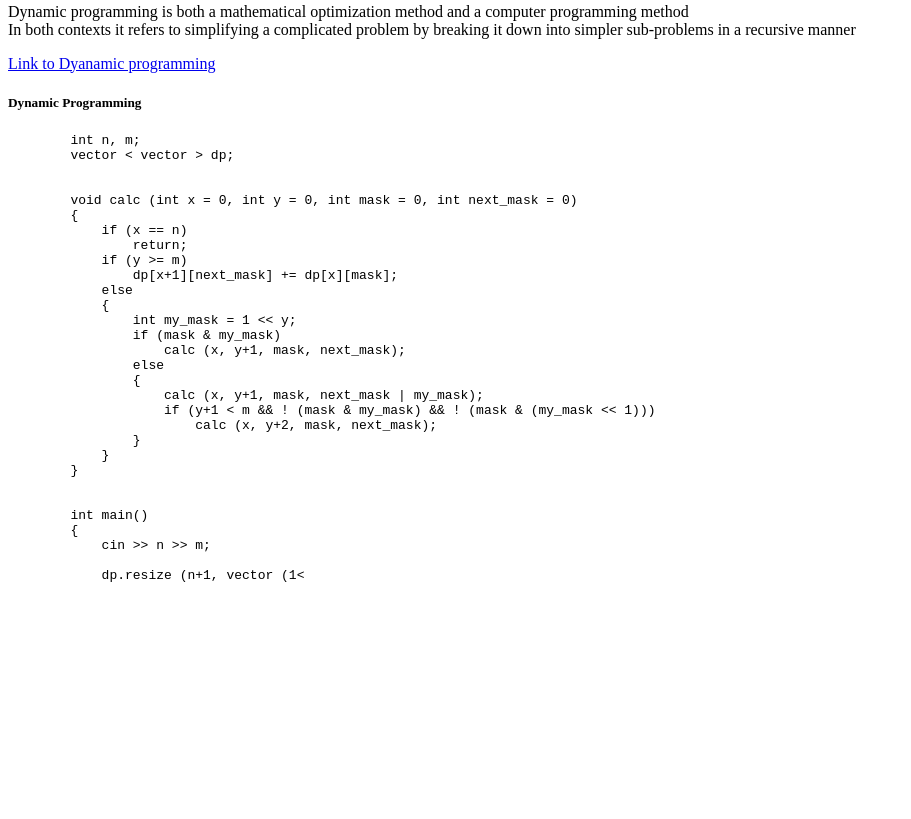
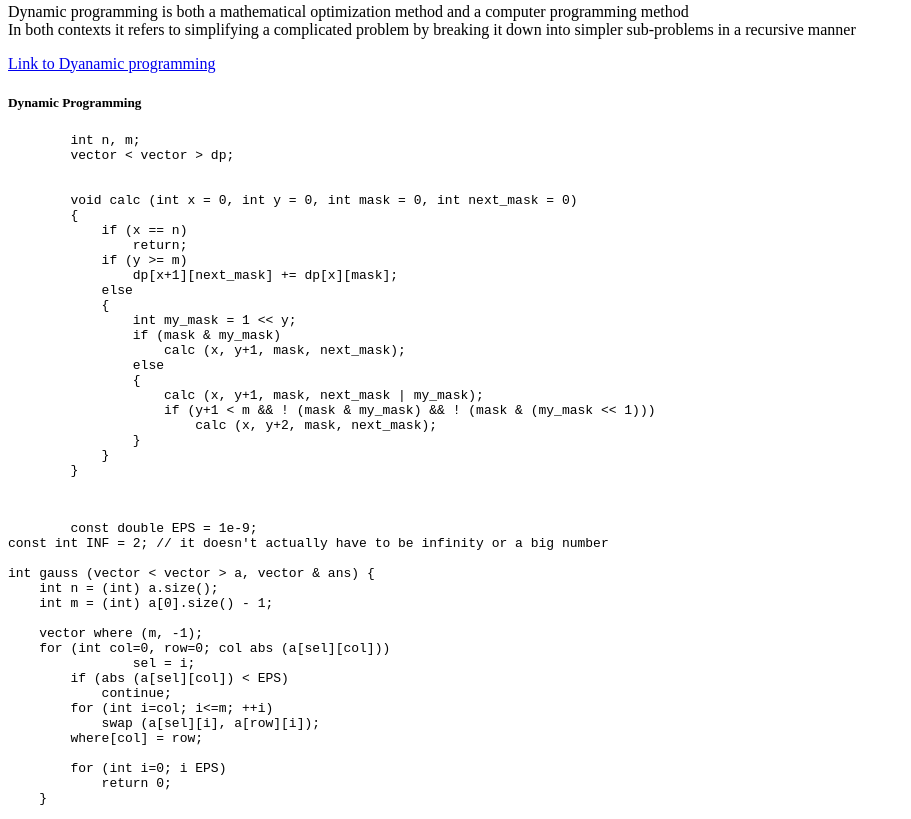
Before and after one commit to manojkota3363/Index, a plain HTML site: page index.html in a window 1280 px wide. Shown: the part 975-1794 px from the top of the page, without its empty margins (0-911 px from the left). Before the commit the page ends 1571 px from the top, so only its background shows below. Drawn offline with Linux system fonts and the light colour scheme.

Commit message:
Update index.html

```diff
--- a/index.html
+++ b/index.html
@@ -111,22 +111,52 @@ It has many tourist places to visit</p>
             }
         }
 
+    </pre>
+    <pre>
+        const double EPS = 1e-9;
+const int INF = 2; // it doesn't actually have to be infinity or a big number
 
-        int main()
-        {
-            cin >> n >> m;
+int gauss (vector < vector<double> > a, vector<double> & ans) {
+    int n = (int) a.size();
+    int m = (int) a[0].size() - 1;
 
-            dp.resize (n+1, vector<long long> (1<<m));
-            dp[0][0] = 1;
-            for (int x=0; x<n; ++x)
-                for (int mask=0; mask<(1<<m); ++mask)
-                    calc (x, 0, mask, 0);
+    vector<int> where (m, -1);
+    for (int col=0, row=0; col<m && row<n; ++col) {
+        int sel = row;
+        for (int i=row; i<n; ++i)
+            if (abs (a[i][col]) > abs (a[sel][col]))
+                sel = i;
+        if (abs (a[sel][col]) < EPS)
+            continue;
+        for (int i=col; i<=m; ++i)
+            swap (a[sel][i], a[row][i]);
+        where[col] = row;
 
-            cout << dp[n][0];
+        for (int i=0; i<n; ++i)
+            if (i != row) {
+                double c = a[i][col] / a[row][col];
+                for (int j=col; j<=m; ++j)
+                    a[i][j] -= a[row][j] * c;
+            }
+        ++row;
+    }
 
-        }
+    ans.assign (m, 0);
+    for (int i=0; i<m; ++i)
+        if (where[i] != -1)
+            ans[i] = a[where[i]][m] / a[where[i]][i];
+    for (int i=0; i<n; ++i) {
+        double sum = 0;
+        for (int j=0; j<m; ++j)
+            sum += ans[j] * a[i][j];
+        if (abs (sum - a[i][m]) > EPS)
+            return 0;
+    }
 </pre>
+
+
 </section>
+
 
 
 
```
